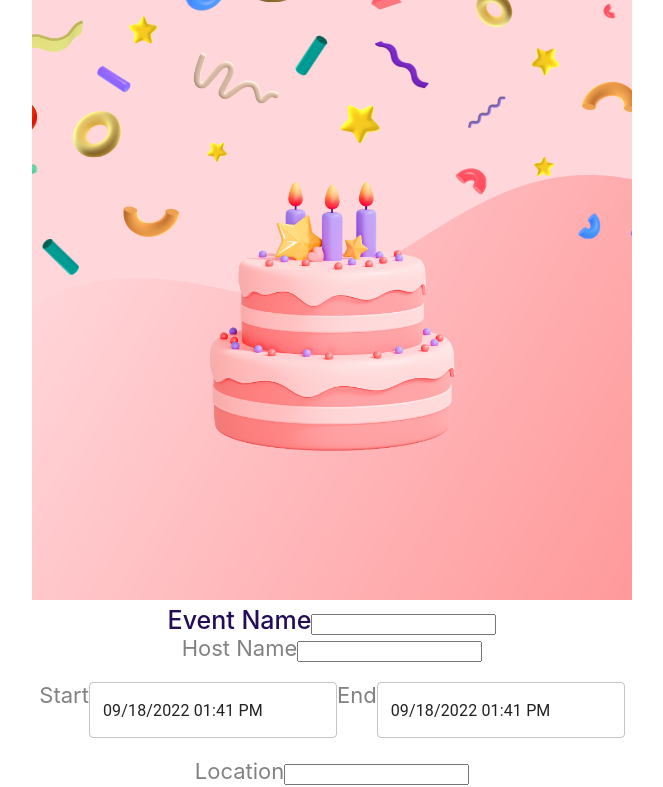
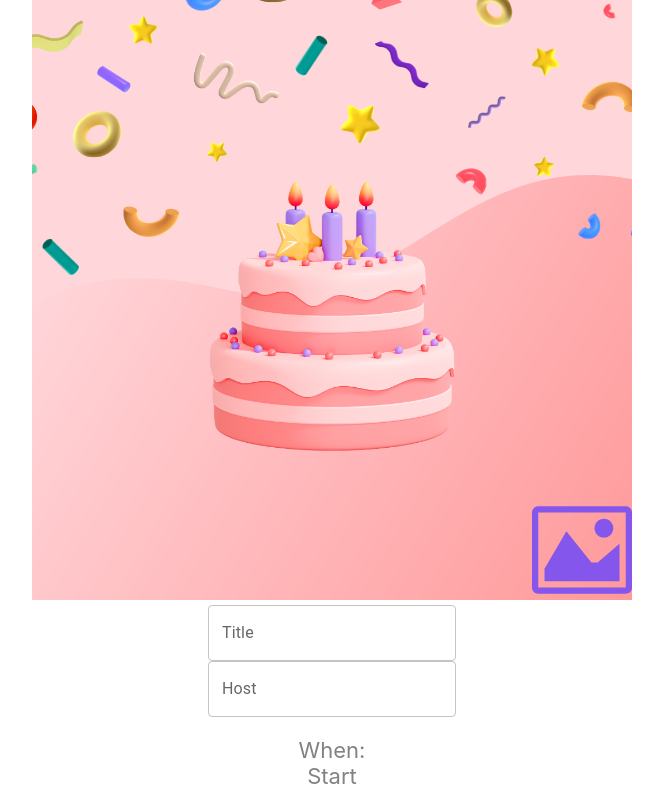
Before and after one commit to chris-gibs/envited-challenge, a React (Create React App) app: page /create in a window 1280 px wide. Shown: the top 787 px of the page, without its empty margins (308-971 px from the left). Built offline with nearby package versions, Linux system fonts and the light colour scheme.

Commit message:
Replacing old labels/inputs with better TextFields for cleaner styling, adding file upload icon for images

```diff
--- a/src/pages/CreateEvent/CreateEventPage.css
+++ b/src/pages/CreateEvent/CreateEventPage.css
@@ -24,8 +24,14 @@
   max-width:600px;
 }
 
-.image {
+.imagePicker {
+	position: absolute;
+	right: 0;
+	bottom: 0;
+}
 
+.imageContainer {
+	position: relative;
 }
 
 .eventNamelabel {
--- a/src/pages/CreateEvent/CreateEventPage.jsx
+++ b/src/pages/CreateEvent/CreateEventPage.jsx
@@ -1,26 +1,32 @@
 import React, {useState} from 'react'
 import { LocalizationProvider } from '@mui/x-date-pickers/LocalizationProvider';
 import { DateTimePicker } from '@mui/x-date-pickers/DateTimePicker';
-import dayjs, { Dayjs } from 'dayjs';
+// import dayjs, { Dayjs } from 'dayjs';
 import TextField from '@mui/material/TextField';
 import { AdapterDayjs } from '@mui/x-date-pickers/AdapterDayjs';
-import { useNavigate } from "react-router-dom";
+// import { useNavigate } from "react-router-dom";
 import BirthdayCake from '../../assets/images/Birthday cake.png'
 import './CreateEventPage.css'
 import {
   Link
 } from "react-router-dom";
+import { ImCalendar, ImLocation, ImImage } from "react-icons/im";
+import { IconContext } from "react-icons";
+import { red } from '@mui/material/colors';
 
 const CreateEventPage = () => {
-	const navigate = useNavigate();
 	const [eventDetails, setEventDetails] = useState({
 		eventName: '',
 		hostName: '',
 		eventPhoto: BirthdayCake,
-		streetName: '',
+		location: {
+			streetName: '',
+
+		}
 	})
 
 	const onChangeHandler = (event) => {
+		console.log('event: ',event)
 		setEventDetails(currentState => ({...currentState, [event.target.name]: event.target.value}))
 		// if(event.target.value) imageUrl()
 	}
@@ -30,55 +36,54 @@ const CreateEventPage = () => {
 	// }
 	//onClick={goToEventPage}
 
-	const changeStartDate = (value) => {
-		setEventDetails(currentState => ({...currentState, startDate: value}))
-	}
-
-	const changeEndDate = (value) => {
-		setEventDetails(currentState => ({...currentState, endDate: value}))
+	const changeDateValue = (value, keyName) => {
+		setEventDetails(currentState => ({...currentState, [keyName]: value}))
 	}
 
 	return (
 		<div className="container">
-			<label className="image">
-				<img src={BirthdayCake} alt="" className="eventImage"/>
-				{/* <input type="file" name="photo" onChange={onChangeHandler}/> */}
-			</label>
-			<label className="eventNameLabel">
-				Event Name
-				<input type="text" name="eventName" value={eventDetails.eventName} onChange={onChangeHandler}/>
-			</label>
-			<label className="hostNameLabel">
-				Host Name
-				<input type="text" name="hostName" onChange={onChangeHandler}/>
-			</label>
+			<div className="imageContainer">
+				<img src={eventDetails.eventPhoto || BirthdayCake} alt="" className="eventImage"/>
+				<label for="imgUpload" className="imagePicker">
+				<IconContext.Provider value={{ color: "#8456EC", className: "global-class-name", size: '100px'}}>
+					<div>
+						<ImImage/>
+						<input type="file" name="photo" id="imgUpload" onChange={onChangeHandler} hidden/>
+					</div>
+				</IconContext.Provider>
+					<input type="file" name="photo" id="imgUpload" onChange={onChangeHandler} hidden/>
+				</label>
+			</div>
+
+			<TextField name="eventName" label="Title" onChange={onChangeHandler}/>
+
+			<TextField name="hostName" label="Host" onChange={onChangeHandler}/>
 
 			<div className="dates">
-			<label className="startLabel">
-				Start
+				<p className="startLabel">When: </p>
+				<p className="startLabel">Start</p>
 				<LocalizationProvider dateAdapter={AdapterDayjs}>
 					<DateTimePicker
 						renderInput={(props) => <TextField {...props} />}
 						name="startDate"
 						value={eventDetails.startDate}
-						onChange={value => changeStartDate(value)}
+						onChange={value => changeDateValue(value, 'startDate')}
 					/>
 				</LocalizationProvider>
-			</label>
-				<label className="endLabel">End</label>
+
+				<p className="endLabel">End</p>
 				<LocalizationProvider dateAdapter={AdapterDayjs}>
 					<DateTimePicker
 						renderInput={(props) => <TextField {...props} />}
 						name="endDate"
 						value={eventDetails.endDate}
-						onChange={value => changeEndDate(value)}
+						onChange={value => changeDateValue(value, 'endDate')}
 					/>
 				</LocalizationProvider>
 			</div>
-			<label className="locationLabel">
-				Location
+			<p className="locationLabel">Location</p>
 				<input type="text" name="eventLocation" onChange={onChangeHandler}/>
-			</label>
+
 			<Link to={"/event"} state={eventDetails}>
 				<button className="submitButton" type="submit">
 						Next
```
